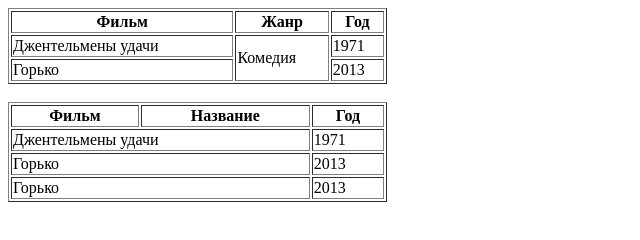
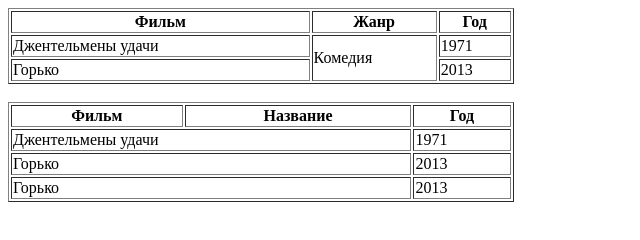
Before and after one commit to nastusha1005/page2, a plain HTML site: page index.html in a window 1280 px wide. Shown: the whole page, without its empty margins (0-640 px from the left). Drawn offline with Linux system fonts and the light colour scheme.

Commit message:
изменения

```diff
--- a/index.html
+++ b/index.html
@@ -6,7 +6,7 @@
     <title>Document</title>
 </head>
 <body>
-    <table border="1" width="30%">
+    <table border="1" width="40%">
     <tr>
         <th> Фильм </th>
         <th> Жанр </th>
@@ -24,7 +24,7 @@
     </tr>
     </table>
     <br>
-    <table border="1" width="30%">
+    <table border="1" width="40%">
         <tr>
             <th> Фильм </th>
             <th> Название </th>
```
